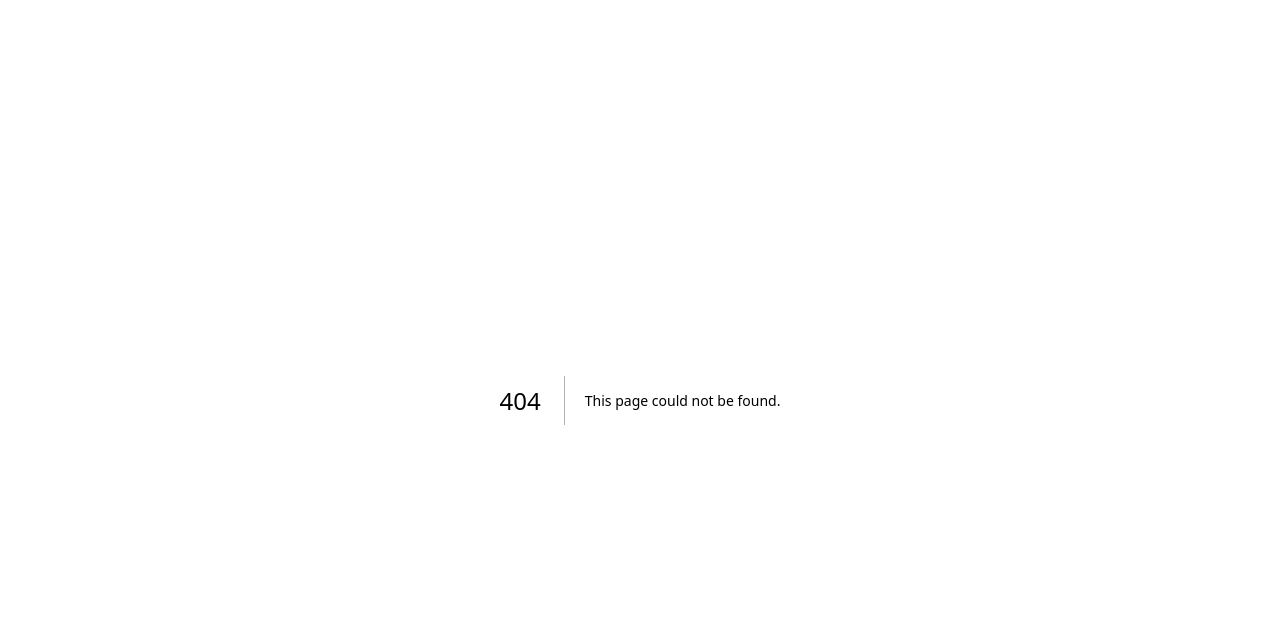
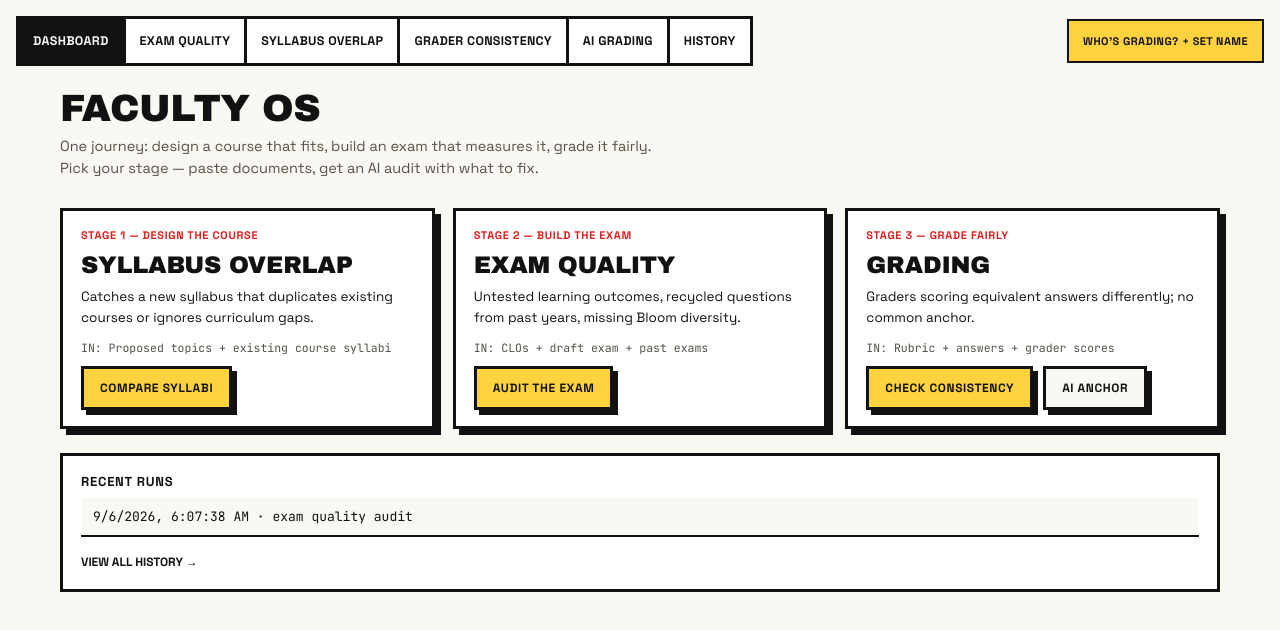
Before and after one commit to shads-01/FacultyOS, a Next.js app: page /dashboard in a window 1280 px wide. Before the commit this address had no page. Shown: the top 630 px of the page. Built offline with nearby package versions, Linux system fonts and the light colour scheme.

Commit message:
feat: journey dashboard + identity chip nav rework

```diff
--- /dev/null
+++ b/src/app/(app)/dashboard/page.js
@@ -0,0 +1,102 @@
+'use client';
+import Link from 'next/link';
+import { useEffect, useState } from 'react';
+import { runsResponse } from '@/components/mockResponses';
+
+const STAGES = [
+  {
+    stage: 'Stage 1 — Design the course',
+    href: '/syllabus-overlap',
+    name: 'Syllabus Overlap',
+    catches: 'Catches a new syllabus that duplicates existing courses or ignores curriculum gaps.',
+    input: 'Proposed topics + existing course syllabi',
+    cta: 'Compare syllabi',
+  },
+  {
+    stage: 'Stage 2 — Build the exam',
+    href: '/exam-quality',
+    name: 'Exam Quality',
+    catches: 'Untested learning outcomes, recycled questions from past years, missing Bloom diversity.',
+    input: 'CLOs + draft exam + past exams',
+    cta: 'Audit the exam',
+  },
+  {
+    stage: 'Stage 3 — Grade fairly',
+    hrefs: ['/grader-consistency', '/ai-grading'],
+    name: 'Grading',
+    catches: 'Graders scoring equivalent answers differently; no common anchor.',
+    input: 'Rubric + answers + grader scores',
+    cta: 'Check consistency',
+  },
+];
+
+export default function DashboardPage() {
+  const [runs, setRuns] = useState([]);
+  useEffect(() => {
+    // TODO(integration): GET /api/runs with Bearer token in live mode.
+    setRuns(runsResponse.runs);
+  }, []);
+
+  return (
+    <div className="mx-auto" style={{ maxWidth: 1160 }}>
+      <h1 className="fz-display" style={{ fontSize: 38, marginBottom: 8 }}>Faculty OS</h1>
+      <p style={{ color: '#55524a', fontSize: 14.5, marginBottom: 28, maxWidth: 620 }}>
+        One journey: design a course that fits, build an exam that measures it, grade it fairly.
+        Pick your stage — paste documents, get an AI audit with what to fix.
+      </p>
+
+      <div style={{ display: 'grid', gridTemplateColumns: 'repeat(auto-fit, minmax(300px, 1fr))', gap: 18 }}>
+        {STAGES.map((s) => (
+          <div key={s.stage} className="fz-card fz-lift" style={{ boxShadow: '6px 6px 0 #111', display: 'flex', flexDirection: 'column', gap: 10 }}>
+            <div className="fz-label" style={{ fontSize: 11, color: '#E11D1D', marginBottom: 0 }}>{s.stage}</div>
+            <h2 className="fz-display" style={{ fontSize: 24 }}>{s.name}</h2>
+            <p style={{ fontSize: 13.5, lineHeight: 1.55, flex: 1 }}>{s.catches}</p>
+            <p style={{ fontSize: 11.5, fontFamily: 'var(--font-mono)', color: '#55524a' }}>IN: {s.input}</p>
+            <div style={{ display: 'flex', gap: 10, flexWrap: 'wrap' }}>
+              {s.hrefs ? (
+                s.hrefs.map((h, i) => (
+                  <Link key={h} href={h} className="fz-btn" style={{ fontSize: 12, padding: '10px 16px', background: i === 0 ? '#FFD23F' : '#FAF8F3' }}>
+                    {i === 0 ? 'Check consistency' : 'AI anchor'}
+                  </Link>
+                ))
+              ) : (
+                <Link href={s.href} className="fz-btn" style={{ fontSize: 12, padding: '10px 16px' }}>
+                  {s.cta}
+                </Link>
+              )}
+            </div>
+          </div>
+        ))}
+      </div>
+
+      <div className="fz-card" style={{ marginTop: 24 }}>
+        <h3 className="fz-label" style={{ fontSize: 13 }}>Recent runs</h3>
+        {runs.length === 0 ? (
+          <p style={{ color: '#55524a', fontSize: 13 }}>
+            No runs yet — start at <Link href="/syllabus-overlap" className="cursor-pointer" style={{ fontWeight: 700, color: '#E11D1D' }}>Stage 1</Link>.
+          </p>
+        ) : (
+          runs.map((run) => (
+            <Link
+              key={run.id}
+              href="/history"
+              className="cursor-pointer"
+              style={{
+                display: 'block', padding: '9px 12px', fontSize: 13,
+                fontFamily: 'var(--font-mono)', borderBottom: '2px solid #111',
+                background: '#FAF8F3', color: '#111', textDecoration: 'none',
+              }}
+            >
+              {new Date(run.created_at).toLocaleString()} · exam quality audit
+            </Link>
+          ))
+        )}
+        <div style={{ marginTop: 12 }}>
+          <Link href="/history" className="cursor-pointer" style={{ fontSize: 12, fontWeight: 700, textTransform: 'uppercase', color: '#111' }}>
+            View all history →
+          </Link>
+        </div>
+      </div>
+    </div>
+  );
+}
--- a/src/app/(app)/layout.tsx
+++ b/src/app/(app)/layout.tsx
@@ -1,31 +1,48 @@
 'use client';
 import Link from 'next/link';
 import { usePathname } from 'next/navigation';
+import IdentityChip from '@/components/IdentityChip';
 
 const TABS = [
+  { href: '/dashboard', label: 'Dashboard' },
   { href: '/exam-quality', label: 'Exam Quality' },
   { href: '/syllabus-overlap', label: 'Syllabus Overlap' },
   { href: '/grader-consistency', label: 'Grader Consistency' },
   { href: '/ai-grading', label: 'AI Grading' },
+  { href: '/history', label: 'History' },
 ];
 
-export default function AppLayout({ children }: { children: React.ReactNode }) {
+export default function AppLayout({ children }) {
   const pathname = usePathname();
   return (
     <div className="min-h-[100dvh]">
-      <nav className="mx-6 mt-6 inline-flex flex-wrap border-3 border-ink" style={{ borderWidth: 3, borderColor: '#111' }}>
+      <div
+        className="flex items-center gap-2 px-4 pt-4"
+        style={{ flexWrap: 'wrap' }}
+      >
+        <nav
+          className="flex"
+          style={{
+            border: '3px solid #111', background: '#fff',
+            overflowX: 'auto', maxWidth: '100%',
+          }}
+          aria-label="Main navigation"
+        >
           {TABS.map((tab, i) => {
             const on = pathname === tab.href;
             return (
               <Link
                 key={tab.href}
                 href={tab.href}
-              className="cursor-pointer font-bold uppercase tracking-wide"
+                className="cursor-pointer font-bold uppercase tracking-wide whitespace-nowrap"
                 style={{
                   fontSize: 12.5,
-                padding: '11px 16px',
+                  padding: '11px 14px',
+                  minHeight: 44,
+                  display: 'inline-flex',
+                  alignItems: 'center',
                   borderRight: i < TABS.length - 1 ? '3px solid #111' : 'none',
-                background: on ? '#111' : '#FAF8F3',
+                  background: on ? '#111' : '#fff',
                   color: on ? '#FAF8F3' : '#111',
                   textDecoration: 'none',
                 }}
@@ -35,7 +52,11 @@ export default function AppLayout({ children }: { children: React.ReactNode }) {
             );
           })}
         </nav>
-      <main className="px-6 pb-12 pt-6">{children}</main>
+        <div className="flex items-center gap-2" style={{ marginLeft: 'auto' }}>
+          <IdentityChip />
+        </div>
+      </div>
+      <main className="px-4 pb-12 pt-6">{children}</main>
     </div>
   );
 }
--- /dev/null
+++ b/src/components/IdentityChip.jsx
@@ -0,0 +1,63 @@
+'use client';
+import { useEffect, useRef, useState } from 'react';
+
+export default function IdentityChip() {
+  const [name, setName] = useState(null);
+  const [editing, setEditing] = useState(false);
+  const [draft, setDraft] = useState('');
+  const inputRef = useRef(null);
+
+  useEffect(() => {
+    setName(localStorage.getItem('fz-identity'));
+  }, []);
+
+  useEffect(() => {
+    if (editing && inputRef.current) inputRef.current.focus();
+  }, [editing]);
+
+  function save() {
+    const clean = draft.trim();
+    if (clean) localStorage.setItem('fz-identity', clean);
+    setName(clean || null);
+    setEditing(false);
+    setDraft('');
+  }
+
+  if (editing) {
+    return (
+      <span style={{ display: 'inline-flex', gap: 6, alignItems: 'center' }}>
+        <input
+          ref={inputRef}
+          value={draft}
+          onChange={(e) => setDraft(e.target.value)}
+          onKeyDown={(e) => e.key === 'Enter' && save()}
+          placeholder="Your name"
+          aria-label="Your name"
+          style={{
+            border: '2px solid #111', padding: '8px 10px', fontSize: 12,
+            fontFamily: 'var(--font-mono)', width: 150, background: '#fff',
+          }}
+        />
+        <button className="fz-btn" style={{ padding: '8px 12px', fontSize: 11, boxShadow: '3px 3px 0 #111' }} onClick={save}>
+          Set
+        </button>
+      </span>
+    );
+  }
+
+  return (
+    <button
+      onClick={() => { setDraft(name || ''); setEditing(true); }}
+      aria-label="Set your grader identity"
+      className="cursor-pointer"
+      style={{
+        border: '2px solid #111', background: name ? '#86EFAC' : '#FFD23F',
+        padding: '9px 14px', fontSize: 11, fontWeight: 700,
+        textTransform: 'uppercase', letterSpacing: '0.04em',
+        minHeight: 44, cursor: 'pointer', fontFamily: 'var(--font-sans)',
+      }}
+    >
+      {name ? `Who's grading: ${name}` : "Who's grading? + set name"}
+    </button>
+  );
+}
--- /dev/null
+++ b/src/components/Wizard.jsx
@@ -0,0 +1,63 @@
+'use client';
+import { useEffect, useCallback } from 'react';
+
+export default function Wizard({ steps, step, setStep, onNext, nextLabel, loading, canNext }) {
+  const isLast = step === steps.length - 1;
+  const next = useCallback(() => {
+    if (step < steps.length - 1) {
+      if (canNext && !canNext()) return;
+      setStep(step + 1);
+    }
+  }, [step, steps.length, setStep, canNext]);
+
+  useEffect(() => {
+    function onKey(e) {
+      if ((e.ctrlKey || e.metaKey) && e.key === 'Enter') next();
+    }
+    window.addEventListener('keydown', onKey);
+    return () => window.removeEventListener('keydown', onKey);
+  }, [next]);
+
+  return (
+    <div>
+      <div className="fz-label" style={{ fontSize: 12, display: 'flex', gap: 8, alignItems: 'center', marginBottom: 14 }}>
+        STEP {step + 1}/{steps.length} · {steps[step].title}
+        {steps.map((_, i) => (
+          <span
+            key={i}
+            style={{
+              width: 14, height: 14, display: 'inline-block',
+              border: '2px solid #111',
+              background: i <= step ? '#111' : '#FAF8F3',
+            }}
+          />
+        ))}
+      </div>
+      <div style={{ marginBottom: 16 }}>{steps[step].content}</div>
+      <div
+        style={{
+          position: 'sticky', bottom: 0, zIndex: 50,
+          background: '#FAF8F3', borderTop: '3px solid #111',
+          padding: '12px 0', display: 'flex', gap: 12, alignItems: 'center',
+        }}
+      >
+        {step > 0 && (
+          <button className="fz-btn" style={{ background: '#FAF8F3' }} onClick={() => setStep(step - 1)}>
+            Back
+          </button>
+        )}
+        {!isLast && (
+          <button className="fz-btn" onClick={next}>
+            Next step
+          </button>
+        )}
+        {isLast && onNext && (
+          <button className="fz-btn" onClick={onNext} disabled={loading}>
+            {loading ? 'Working…' : nextLabel}
+          </button>
+        )}
+        <span style={{ fontSize: 11, color: '#55524a', fontFamily: 'var(--font-mono)' }}>Ctrl+Enter</span>
+      </div>
+    </div>
+  );
+}
```
Lines whose indentation alone changed are shown as unchanged.
